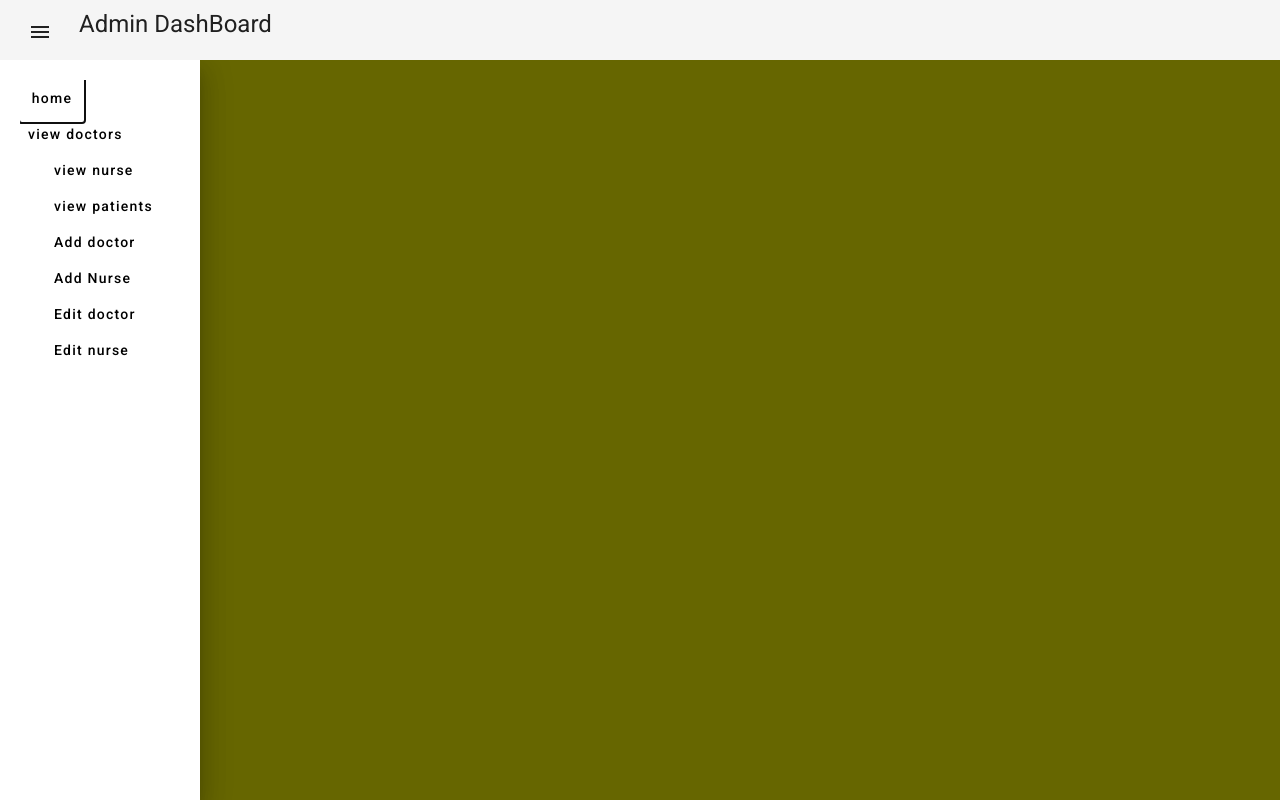
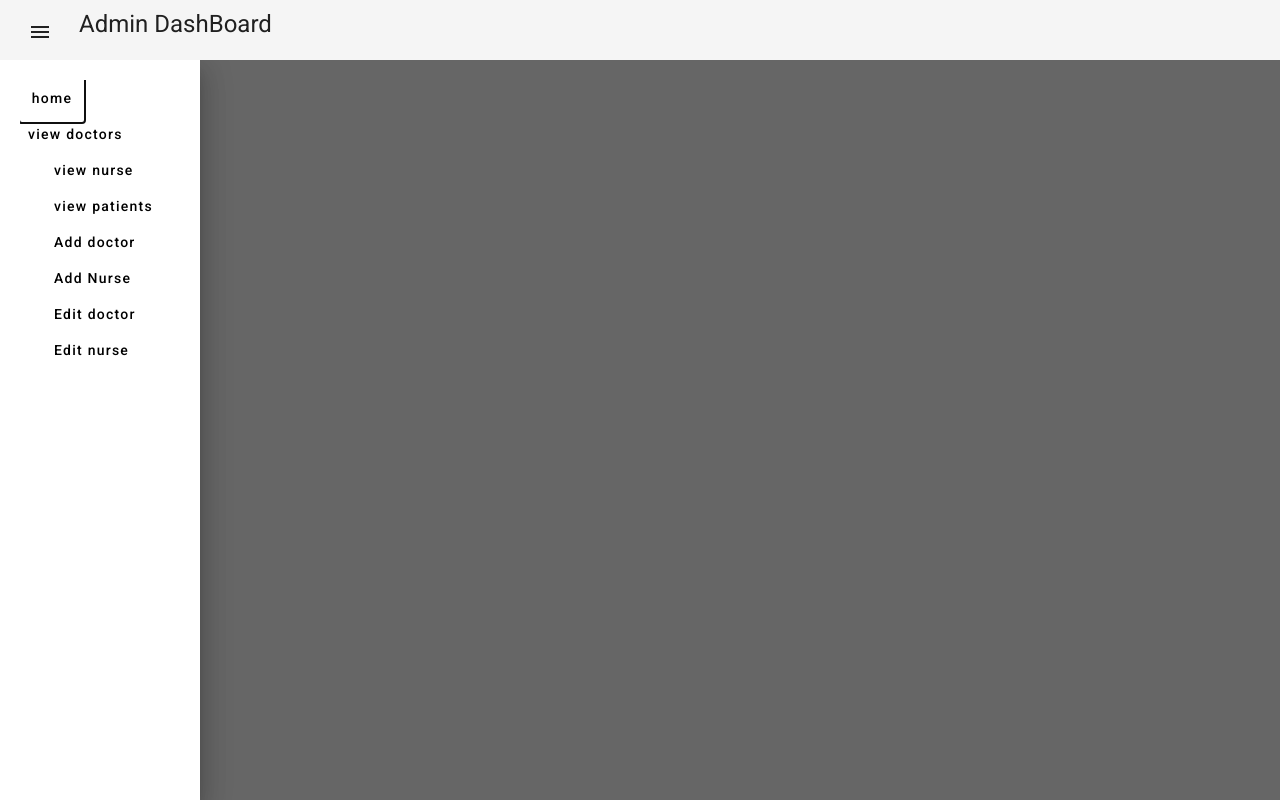
Before and after one commit to Mahathisomisetty/DocyaFEgit, an Angular app: page /admin in a window 1280 px wide. Built offline with nearby package versions, Linux system fonts and the light colour scheme.

Commit message:
changes made

```diff
--- a/src/app/admin/admin.component.css
+++ b/src/app/admin/admin.component.css
@@ -4,7 +4,7 @@
     bottom: 0;
     left: 0;
     right: 0;
-    background: yellow;
+    background: white;
   }
   mat-sidenav{
     width: 200px;
--- a/src/app/admin/admin.component.html
+++ b/src/app/admin/admin.component.html
@@ -6,7 +6,6 @@
     <mat-sidenav  #nav opened>
         <a [routerLink]="['homea']">
         <button mat-button>
-
             <span>home</span>
         </button></a>
         <a href="vpatient">
--- a/src/app/doctor/doctor.component.html
+++ b/src/app/doctor/doctor.component.html
@@ -2,6 +2,7 @@
 
 <header class='main-nav'>
     <ul>
+      <li> <svg style=" padding-bottom:0%; width: 50px; height:50px;"  matTooltip="LOGO" xmlns="http://www.w3.org/2000/svg" viewBox="0 0 448 512"><path d="M224 256A128 128 0 1 0 224 0a128 128 0 1 0 0 256zm-96 55.2C54 332.9 0 401.3 0 482.3C0 498.7 13.3 512 29.7 512H418.3c16.4 0 29.7-13.3 29.7-29.7c0-81-54-149.4-128-171.1V362c27.6 7.1 48 32.2 48 62v40c0 8.8-7.2 16-16 16H336c-8.8 0-16-7.2-16-16s7.2-16 16-16V424c0-17.7-14.3-32-32-32s-32 14.3-32 32v24c8.8 0 16 7.2 16 16s-7.2 16-16 16H256c-8.8 0-16-7.2-16-16V424c0-29.8 20.4-54.9 48-62V304.9c-6-.6-12.1-.9-18.3-.9H178.3c-6.2 0-12.3 .3-18.3 .9v65.4c23.1 6.9 40 28.3 40 53.7c0 30.9-25.1 56-56 56s-56-25.1-56-56c0-25.4 16.9-46.8 40-53.7V311.2zM144 448a24 24 0 1 0 0-48 24 24 0 1 0 0 48z"/></svg></li>
       <li>
         <i class='fa fa-tachometer'></i>
         <span>Dashboard</span>
@@ -19,8 +20,9 @@
         <span>Users</span>
       </li>
       <li>
-
+    <a href="Profile">
         <svg style="width: 30px; height:30px;" matTooltip="Profile" xmlns="http://www.w3.org/2000/svg" viewBox="0 0 512 512"><path d="M399 384.2C376.9 345.8 335.4 320 288 320H224c-47.4 0-88.9 25.8-111 64.2c35.2 39.2 86.2 63.8 143 63.8s107.8-24.7 143-63.8zM0 256a256 256 0 1 1 512 0A256 256 0 1 1 0 256zm256 16a72 72 0 1 0 0-144 72 72 0 1 0 0 144z"/></svg>
+      </a>
       </li>
       <li>
 
--- a/src/app/login/login.component.html
+++ b/src/app/login/login.component.html
@@ -25,7 +25,7 @@
             <a routerLink="patientdb">Patient</a>
             <a href="doctor">Doctor</a>
             <a href="admin">Admin</a>
-            <a routerLink="nursedb">Nurse</a>
+            <a href="nurse">Nurse</a>
             <svg style="width: 20px; height:20px;" xmlns="http://www.w3.org/2000/svg" viewBox="0 0 448 512"><!--! Font Awesome Pro 6.4.0 by @fontawesome - https://fontawesome.com License - https://fontawesome.com/license (Commercial License) Copyright 2023 Fonticons, Inc. --><path d="M96 128V70.2c0-13.3 8.3-25.3 20.8-30l96-36c7.2-2.7 15.2-2.7 22.5 0l96 36c12.5 4.7 20.8 16.6 20.8 30V128h-.3c.2 2.6 .3 5.3 .3 8v40c0 70.7-57.3 128-128 128s-128-57.3-128-128V136c0-2.7 .1-5.4 .3-8H96zm48 48c0 44.2 35.8 80 80 80s80-35.8 80-80V160H144v16zM111.9 327.7c10.5-3.4 21.8 .4 29.4 8.5l71 75.5c6.3 6.7 17 6.7 23.3 0l71-75.5c7.6-8.1 18.9-11.9 29.4-8.5C401 348.6 448 409.4 448 481.3c0 17-13.8 30.7-30.7 30.7H30.7C13.8 512 0 498.2 0 481.3c0-71.9 47-132.7 111.9-153.6zM208 48V64H192c-4.4 0-8 3.6-8 8V88c0 4.4 3.6 8 8 8h16v16c0 4.4 3.6 8 8 8h16c4.4 0 8-3.6 8-8V96h16c4.4 0 8-3.6 8-8V72c0-4.4-3.6-8-8-8H240V48c0-4.4-3.6-8-8-8H216c-4.4 0-8 3.6-8 8z"/></svg>
             <svg style="width: 20px; height:20px;" xmlns="http://www.w3.org/2000/svg" viewBox="0 0 448 512"><!--! Font Awesome Pro 6.4.0 by @fontawesome - https://fontawesome.com License - https://fontawesome.com/license (Commercial License) Copyright 2023 Fonticons, Inc. --><path d="M224 256A128 128 0 1 0 224 0a128 128 0 1 0 0 256zm-96 55.2C54 332.9 0 401.3 0 482.3C0 498.7 13.3 512 29.7 512H418.3c16.4 0 29.7-13.3 29.7-29.7c0-81-54-149.4-128-171.1V362c27.6 7.1 48 32.2 48 62v40c0 8.8-7.2 16-16 16H336c-8.8 0-16-7.2-16-16s7.2-16 16-16V424c0-17.7-14.3-32-32-32s-32 14.3-32 32v24c8.8 0 16 7.2 16 16s-7.2 16-16 16H256c-8.8 0-16-7.2-16-16V424c0-29.8 20.4-54.9 48-62V304.9c-6-.6-12.1-.9-18.3-.9H178.3c-6.2 0-12.3 .3-18.3 .9v65.4c23.1 6.9 40 28.3 40 53.7c0 30.9-25.1 56-56 56s-56-25.1-56-56c0-25.4 16.9-46.8 40-53.7V311.2zM144 448a24 24 0 1 0 0-48 24 24 0 1 0 0 48z"/></svg>
 
```
